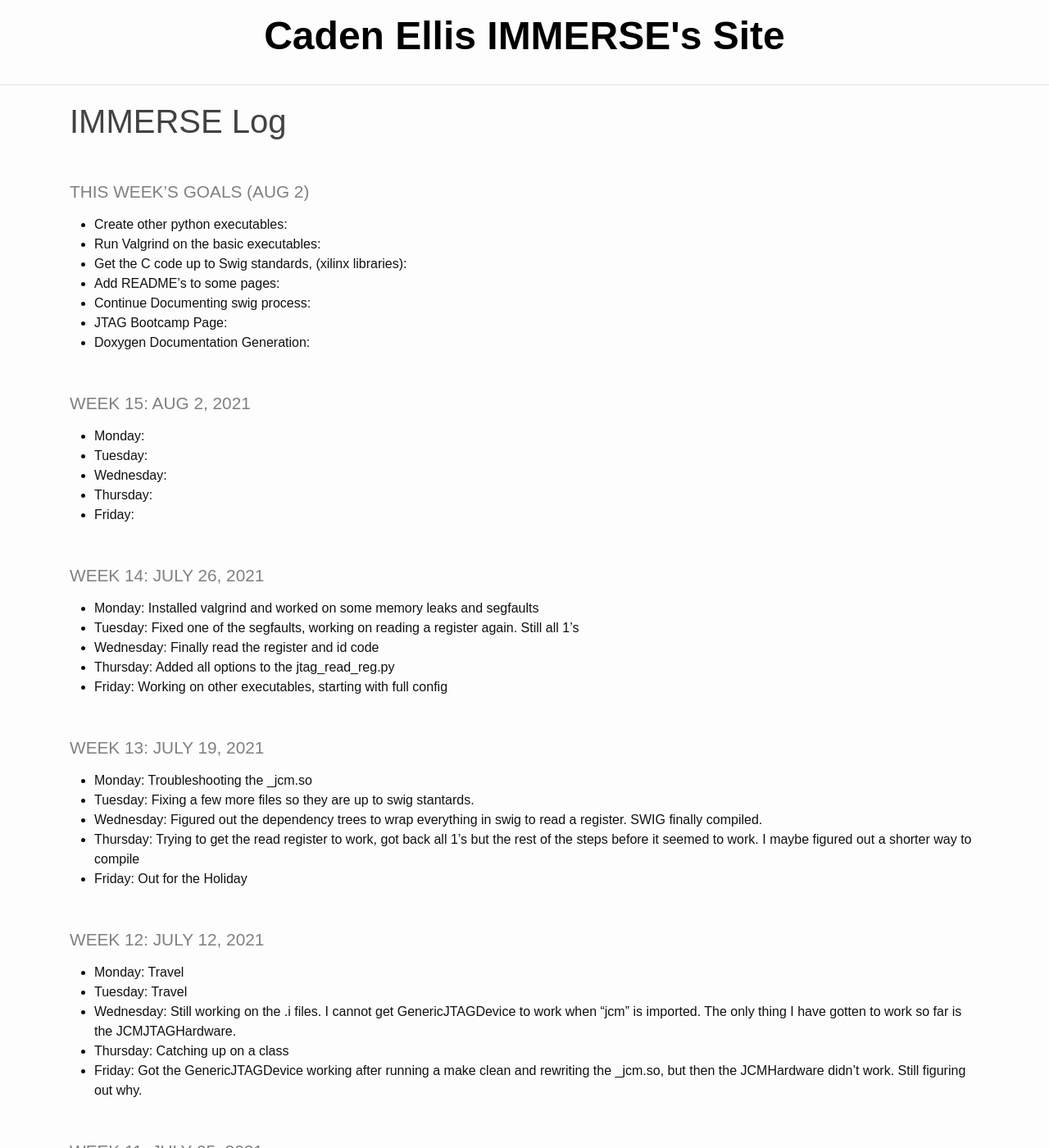
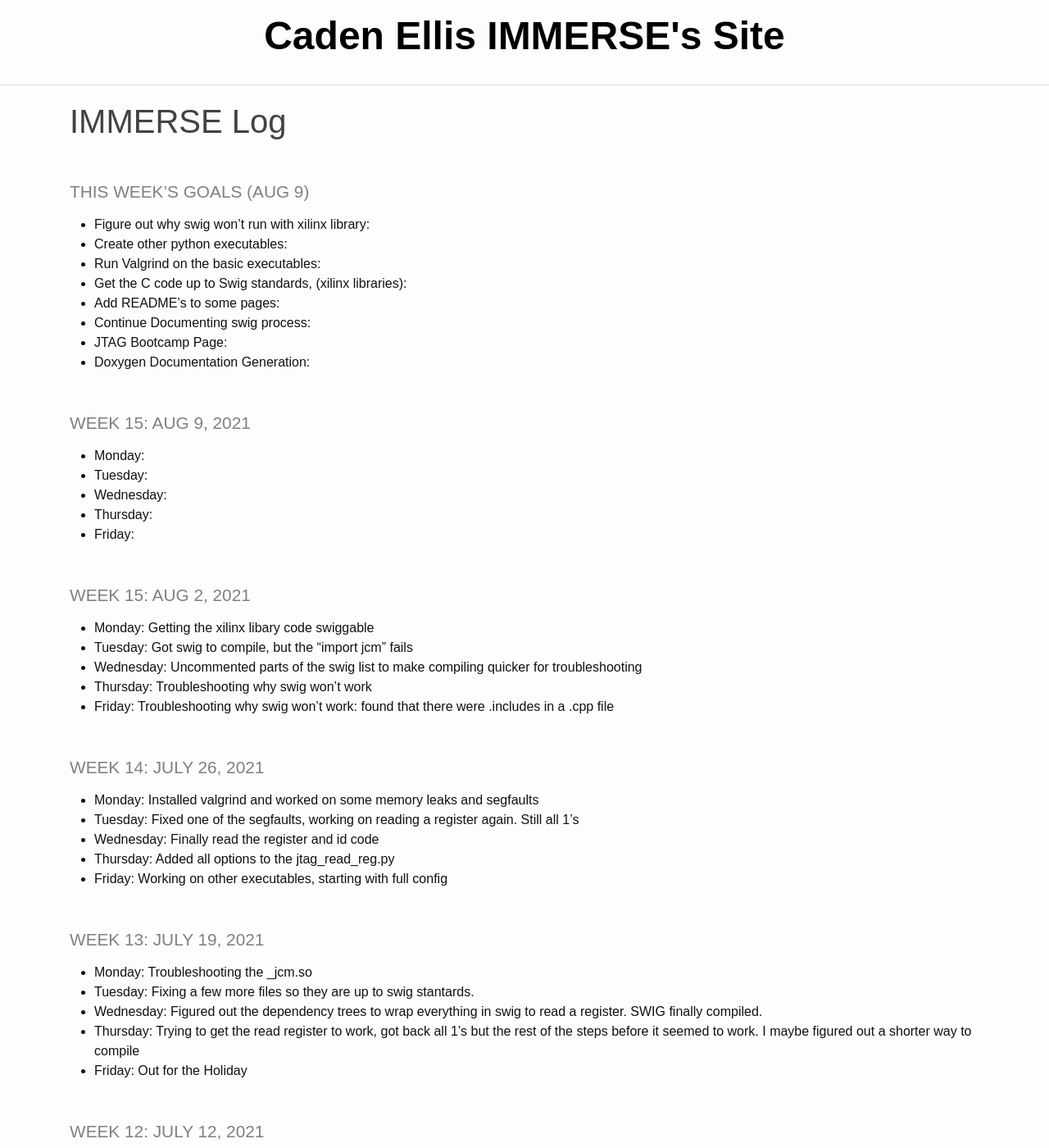
Before and after one commit to Caden-Ellis77/ImmerseSite, a Jekyll site: the page built from _pages/log.md, in a window 1280 px wide and 1400 px high. Shown: the whole window at 82% size. Built offline with Jekyll 4.4.1, drawn with Linux system fonts in a browser that asks for light colours.

Commit message:
Updating for Aug 9

```diff
--- a/_pages/log.md
+++ b/_pages/log.md
@@ -3,7 +3,8 @@ layout: default
 title: IMMERSE Log
 ---
 
-### This Week's Goals (Aug 2)
+### This Week's Goals (Aug 9)
+* **Figure out why swig won't run with xilinx library**:
 * **Create other python executables**:
 * **Run Valgrind on the basic executables**:
 * **Get the C code up to Swig standards, (xilinx libraries)**:
@@ -12,14 +13,22 @@ title: IMMERSE Log
 * **JTAG Bootcamp Page**:
 * **Doxygen Documentation Generation**:
 
-
-### Week 15: Aug 2, 2021
+### Week 15: Aug 9, 2021
 
 * **Monday**:
 * **Tuesday**:
 * **Wednesday**:
 * **Thursday**:
 * **Friday**:
+
+
+### Week 15: Aug 2, 2021
+
+* **Monday**: Getting the xilinx libary code swiggable
+* **Tuesday**: Got swig to compile, but the "import jcm" fails
+* **Wednesday**: Uncommented parts of the swig list to make compiling quicker for troubleshooting
+* **Thursday**: Troubleshooting why swig won't work
+* **Friday**: Troubleshooting why swig won't work: found that there were .includes in a .cpp file
 
 ### Week 14: July 26, 2021
 
```
